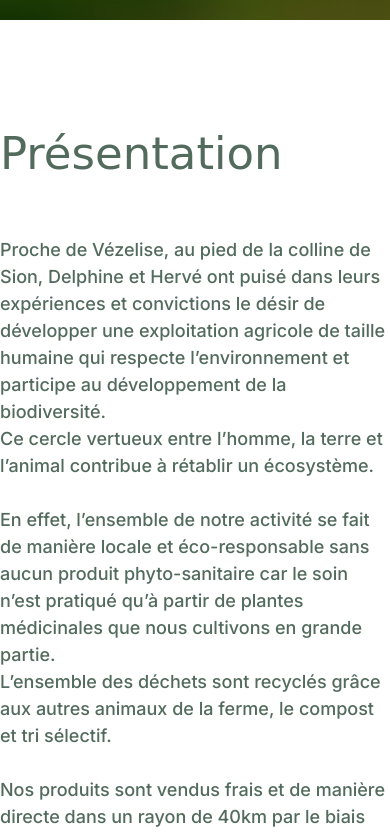
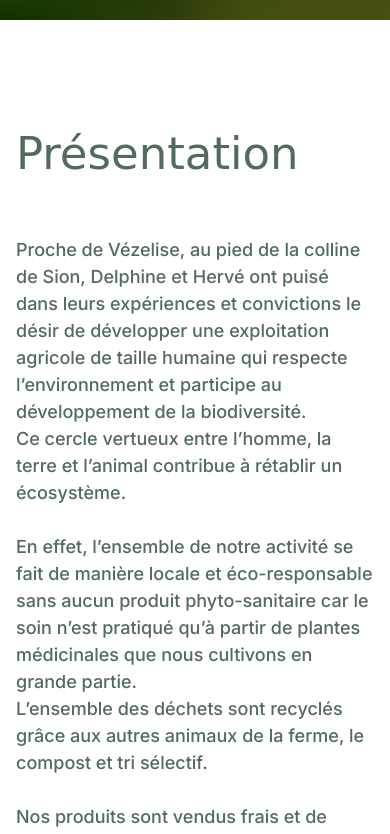
Before and after one commit to HugoDuda/lesregals-detreval, a website: page index.html in a window 390 px wide. Shown: the part 1060-1894 px from the top of the page. Drawn offline with nearby package versions, Linux system fonts and the light colour scheme; a web font is replaced by a local one.

Commit message:
:bug: Padding text, title in mobile version and remove vertical scroll in mobile version

```diff
--- a/assets/css/styles.css
+++ b/assets/css/styles.css
@@ -484,4 +484,15 @@ iframe {
     #foodtruck .image-container {
         margin-bottom: 2rem;
     }
+    #presentation .text-container,
+    #gite .text-container,
+    #foodtruck .text-container {
+        width: 100%;
+        max-width: 100%;
+        padding-left: 1rem;
+        padding-right: 1rem;
+    }
+    .background-square {
+        display: none;
+    }
   }
```
Also changed, not shown: assets/css/output.css.
